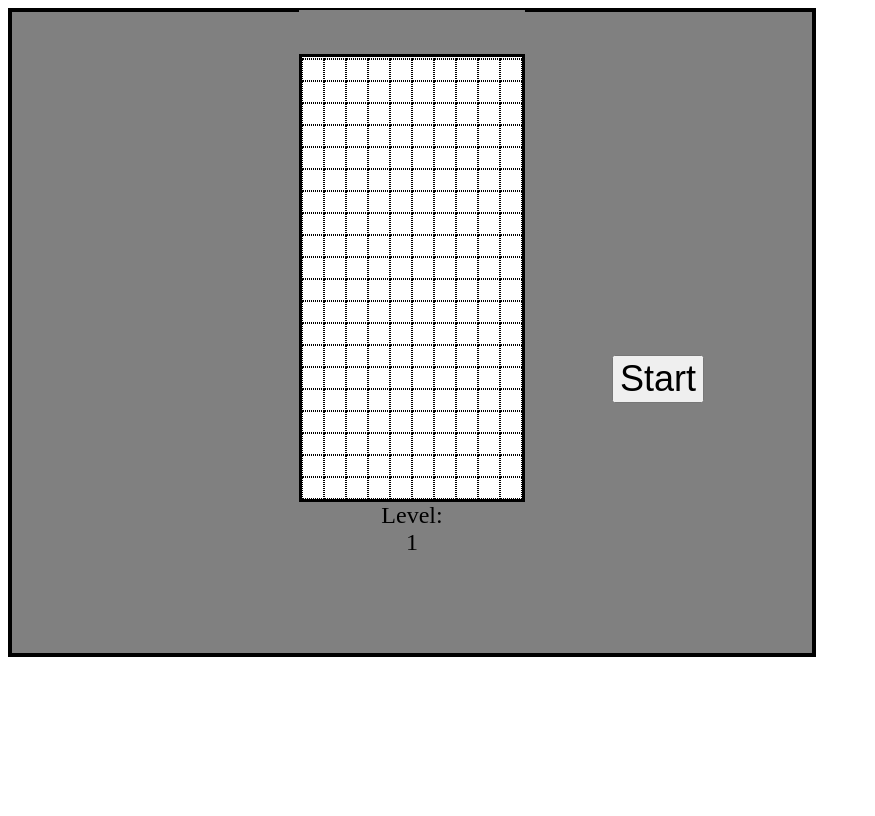
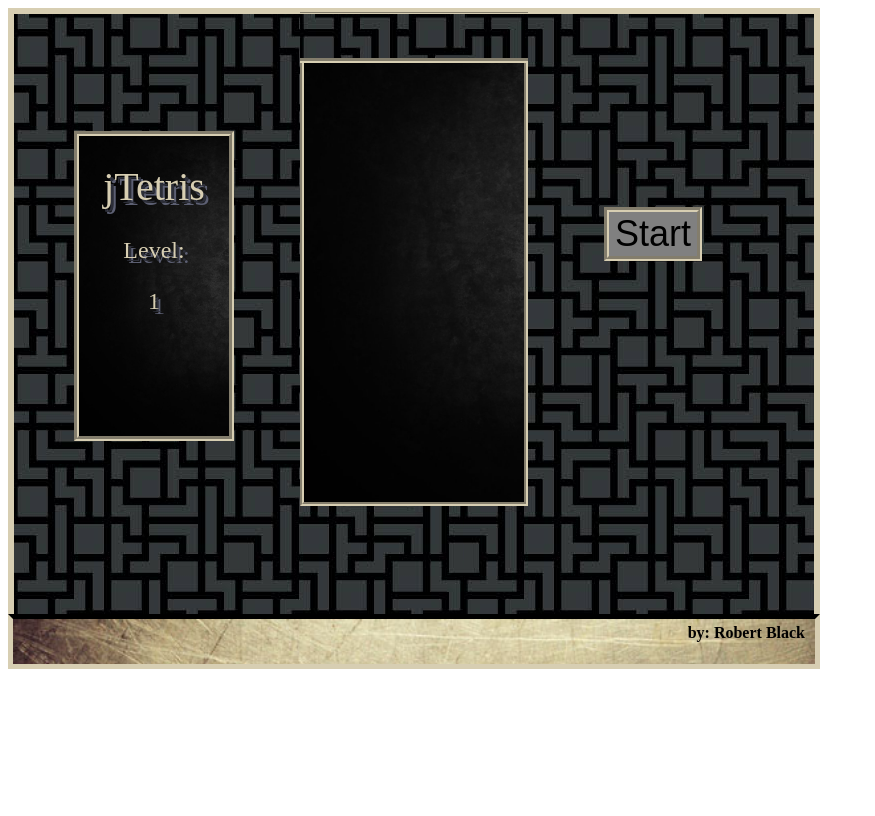
Before and after one commit to Rbla3066/jTetris, a PHP site: page / in a window 1280 px wide. Shown: the whole page, without its empty margins (0-875 px from the left). Before the commit the page ends 657 px from the top, so only its background shows below. Run offline with PHP 8.4, Linux system fonts and the light colour scheme.

Commit message:
keyboard and style

```diff
--- a/style.css
+++ b/style.css
@@ -1,17 +1,35 @@
 .block {
+	z-index: 8;
 	height: 20px;
 	width: 20px;
 	float: left;
 	border-style: dotted;
+	border-color: transparent;
 	border-width: 1px;
-	background-color: white;
 }
 .tile {
 	height: 20px;
 	width: 20px;
 	float: left;
+	border-color: #d7ceb2;
 	border-style: dotted;
 	border-width: 1px;
+	z-index: 8;
+}
+#side-screen {
+	float: left;
+	position: relative;
+	border-style: groove;
+	border-width: 5px;
+	border-color: #d7ceb2;
+	outline-color: gray;
+	top: -375px;
+	left: 30px;
+	height: 300px;
+	width: 150px;
+	background-image: url(images/blackback.jpg);
+	background-size: cover;
+	margin-left: 30px;
 }
 .winLine {
 	height: 20px;
@@ -19,31 +37,48 @@
 	float: left;
 	border-style: dotted;
 	border-width: 1px;
+	z-index: 8;
 }
 #hidder {
-	width: 226px;
+	width: 228px;
 	height: 44px;
-	background-color: gray;
+	background-image: url(images/background.jpeg);
 	z-index: 20;
-	top: -548px;
-	left: 287px;
-	border-style: solid;
-	border-color: black;
+	top: -494px;
+	left: 286px;
+	border-style: groove;
+	outline-color: gray;
+	border-bottom-color: #d7ceb2;
+	border-top-color: #d7ceb2;
 	border-width: 0px;
 	border-top-width: 2px;
-	border-bottom-width: 3px;
+	border-bottom-width: 5px;
 	position: relative;
 }
 #play-screen {
-	z-index: 1;
+	z-index: 10;
 	height: 484px;
-	border-style: solid;
-	border-width: 3px;
+	text-align: center;
+	font-size: 30px;
+	color: #d7ceb2;
+	outline-color: gray;
+	border-style: groove;
+	border-width: 4px;
+	border-color: #d7ceb2;
 	width: 220px;
+	background-image: url(images/blackback.jpg);
+	background-size: cover;
 	margin: auto;
+	z-index: 20;
 }
 #button {
 	margin-top: 50px;
+}
+#title {
+	text-shadow: 3px 3px 0px #2c2e38, 5px 5px 0px #5c5f72;
+	color: #d7ceb2;
+	font: 40px 'BazarMedium';
+	text-align: center;
 }
 .set{
 	height: 20px;
@@ -51,12 +86,19 @@
 	float: left;
 	border-style: dotted;
 	border-width: 1px;
+	z-index: 8;
 }
 #wrapper {
-	background-color: gray;
+	background-image: url(images/background.jpeg);
 	border-style: solid;
-	border-width: 4px;
+	border-top-width: 6px;
+	border-right-width: 6px;
+	border-left-width: 6px;
+	border-color: #d7ceb2;
 	width: 800px;
+	z-index: -20;
+	height: 600px;
+	border-bottom-width: 0px;
 }
 .arrow {
 	height: 28px;
@@ -66,37 +108,65 @@
 #start {
 	font-size: 36px;
 	position: relative;
-	top: -250px;
-	left: 600px;
+	top: -350px;
+	left: 400px;
+	background-color: gray;
+	outline-color: gray;
+	border-color: white;
+	border-style: groove;
+	border-color: #d7ceb2;
+	border-width: 5px;
+	font: 'BazarMedium';
 }
 #downButton {
 	position: relative;
 	top: -250px;
-	left: 473px;
+	left: 273px;
 }
 #leftButton {
 	position: relative;
 	top: -300px;
-	left: 510px;
+	left: 310px;
 }
 #rightButton {
 	position: relative;
 	top: -300px;
-	left: 590px;
+	left: 390px;
 }
 #turnTile {
 	position: relative;
 	top: -300px;
-	left: 629px;
+	left: 429px;
 }
 #level-tally {
 	font-size: 24px;
 	margin: auto;
+	text-shadow: 3px 3px 0px #2c2e38, 5px 5px 0px #5c5f72;
+	color: #d7ceb2;
+	font: 24px 'BazarMedium';
 	text-align: center;
 }
 
 #level-text {
-	font-size: 24px;
-	margin: auto;
+	text-shadow: 3px 3px 0px #2c2e38, 5px 5px 0px #5c5f72;
+	color: #d7ceb2;
+	font: 24px 'BazarMedium';
 	text-align: center;
 }
+#footer {
+	background-image: url(images/footer.jpg);
+	background-size: cover;
+	font-size: 16px;
+	font-weight: bold;
+	border-width: 5px;
+	padding-top: 5px;
+	border-style: solid;
+	border-color: #d7ceb2;
+	border-top-color: black;
+	width: 792px;
+	height: 40px;
+	color: black;
+	text-align: right;
+	padding-right: 10px;
+
+}
--- a/tetris2.html
+++ b/tetris2.html
@@ -11,8 +11,11 @@
         <div id="play-screen">
         </div>
         <div id="level" data-name="1000"></div>
+        <div id="side-screen">
+        <h1 id="title">jTetris</h1>
         <p id="level-text">Level: </p>
         <div id="level-tally" data-name="10">1</div>
+        </div>
         <div id="hidder"></div>
         <button id="start" style="">Start</button>
         <button id="turnTile" class="button" style="display: none"><img src="images/arrow_spin.png" class="arrow"></button>
@@ -21,6 +24,7 @@
         <button id="downButton" class="button" style="display: none"><img src="images/arrow_down.png" class="arrow"></button>
 
     </div>
+        <div id="footer">by: Robert Black</div>
         <script type="text/javascript">
 
 
@@ -31,10 +35,12 @@ $( document ).ready(function() {
         }
     }
     $("#start").click(function() {
+        var keySafety = 0;
         $("#start").attr("style", "display: none");
         $(".button").attr("style", "display: initial");
         makeTile();
         function makeTile() {
+            keySafety++;
             var newInterval = parseInt($("#level").attr("data-name"));
             newInterval = (newInterval/1.01);
             $("#level").attr("data-name", newInterval);
@@ -160,7 +166,14 @@ $( document ).ready(function() {
             makeTile();
             }
             function moveTileDown() {
-                for(var i=22; i>0; i--){
+                for(var i=1; i<11; i++){
+                    if($("#1x"+i).hasClass("set") || $("#2x"+i).hasClass("set")){
+                        $("#play-screen").html("<h1>YOU LOSE!!</h1><br><a href='https://quiet-cliffs-17609.herokuapp.com/'>Play Again?</a>");
+                        clearInterval(timer);
+                        return;
+                    }
+                }
+                for(i=22; i>0; i--){
                     for(var j=1; j<11; j++){
                         for(var k=1; k<11; k++){
                          if($("#"+i+"x"+k).hasClass("tile")){
@@ -361,6 +374,22 @@ $( document ).ready(function() {
             $("#downButton").click(function(){
                     moveTileDown();
             });
+            if(keySafety==1){
+            $(window).keydown(function(e) {
+  switch (e.keyCode) {
+    case 37: moveTileLeft();
+        return;
+    case 38: flipTile();
+      e.preventDefault();
+      return;
+    case 39: moveTileRight();
+      return;
+    case 40: moveTileDown();
+      e.preventDefault();
+      return;
+  }
+});
+        }
             $("#turnTile").click(function(){
                 flipTile();
             });
@@ -370,6 +399,9 @@ $( document ).ready(function() {
             $("#leftButton").click(function(){
                 moveTileLeft();
             });
+            for (var i = 1; i < 999; i++) {
+    window.clearInterval(i);
+}
             var timeInterval = parseInt($("#level").attr("data-name"));
             var timer = setInterval(function(){ moveTileDown() }, timeInterval);
         }
```
Also changed, not shown: README.md, images/background.jpeg (added), images/background2.jpeg (added), images/blackback.jpg (added), images/footer.jpg (added), images/grayback.jpg (added), images/purpleback.jpg (added), 2 other files.
